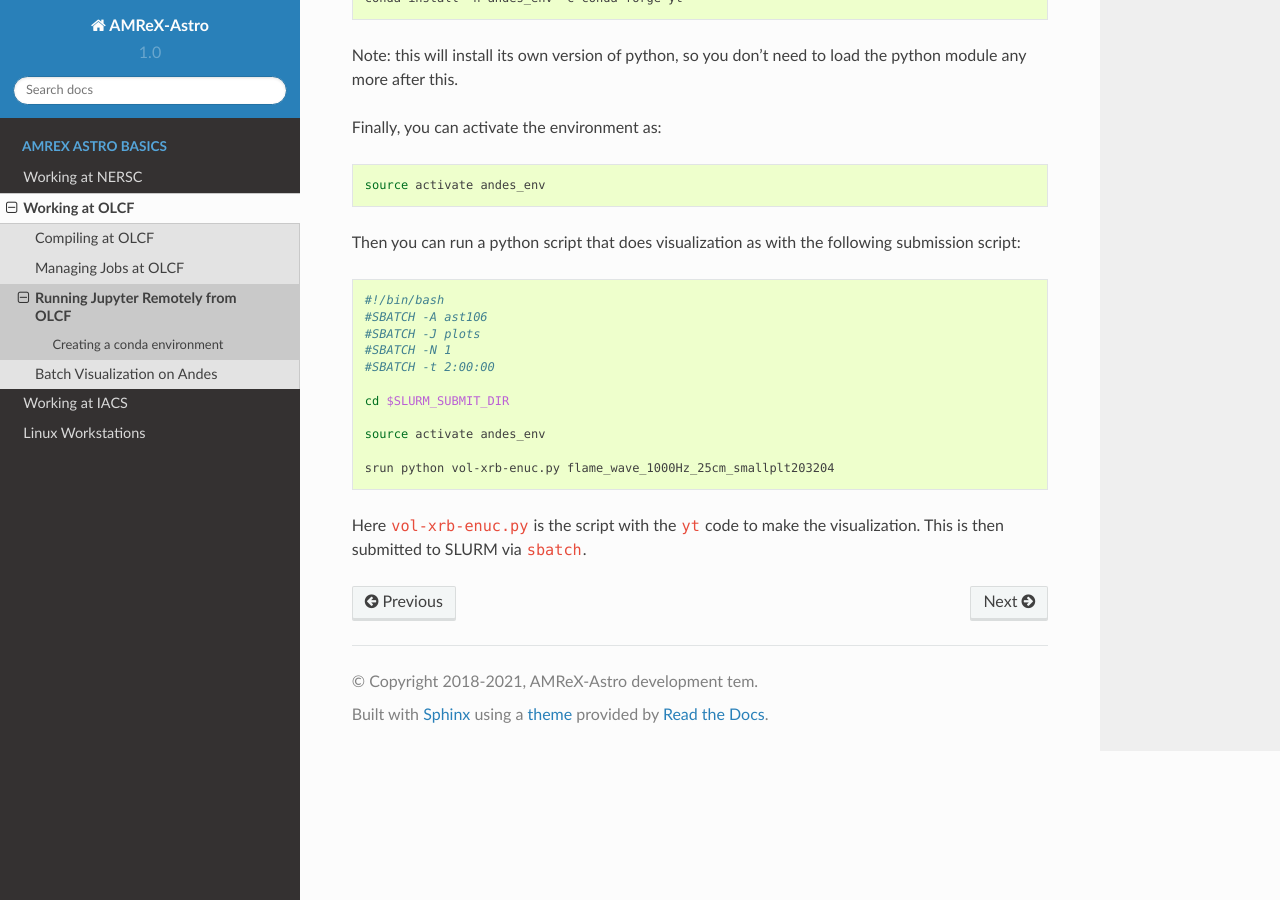
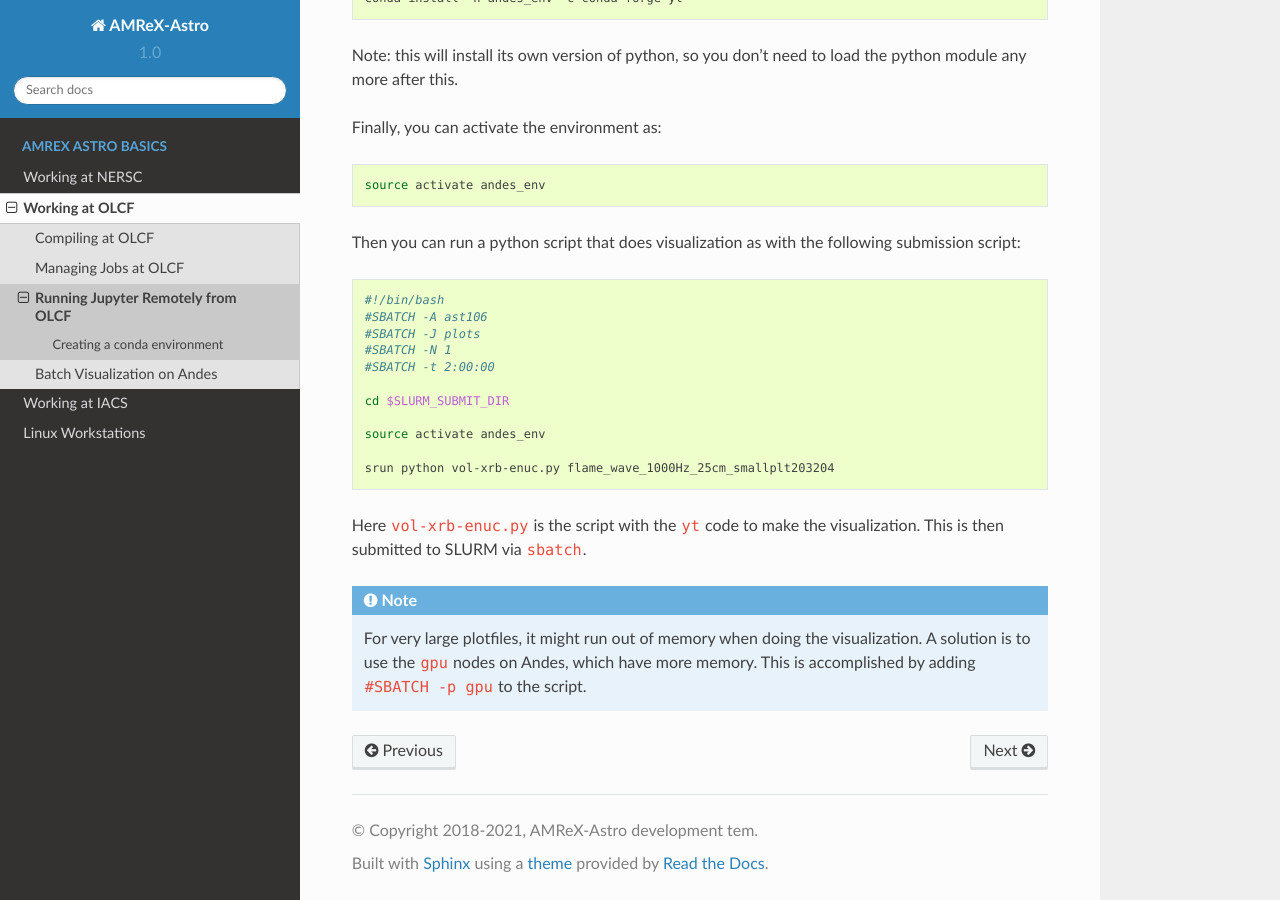
Before and after one commit to AMReX-Astro/workflow, a Sphinx documentation site: the page built from sphinx_docs/source/olcf-jupyter.rst, in a window 1280 px wide and 900 px high, scrolled down 1347 px. Built offline with Sphinx 7.4.7 and the Read the Docs theme 2.0.0, drawn with Linux system fonts in a browser that asks for light colours.

Commit message:
add note about memory size

```diff
--- a/sphinx_docs/source/olcf-jupyter.rst
+++ b/sphinx_docs/source/olcf-jupyter.rst
@@ -70,3 +70,10 @@ following submission script::
 
 Here ``vol-xrb-enuc.py`` is the script with the ``yt`` code to make the visualization.
 This is then submitted to SLURM via ``sbatch``.
+
+.. note::
+
+   For very large plotfiles, it might run out of memory when doing the
+   visualization.  A solution is to use the ``gpu`` nodes on Andes,
+   which have more memory.  This is accomplished by adding
+   ``#SBATCH -p gpu`` to the script.
```
